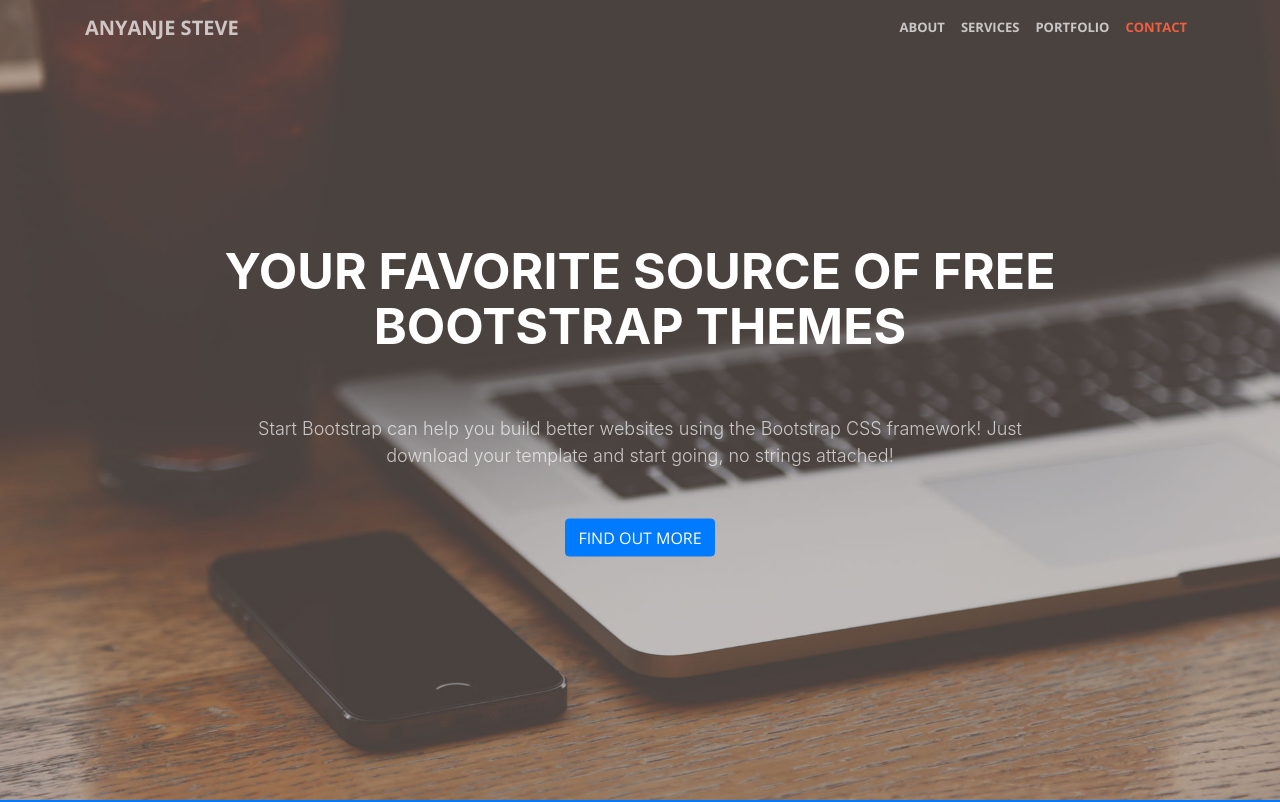
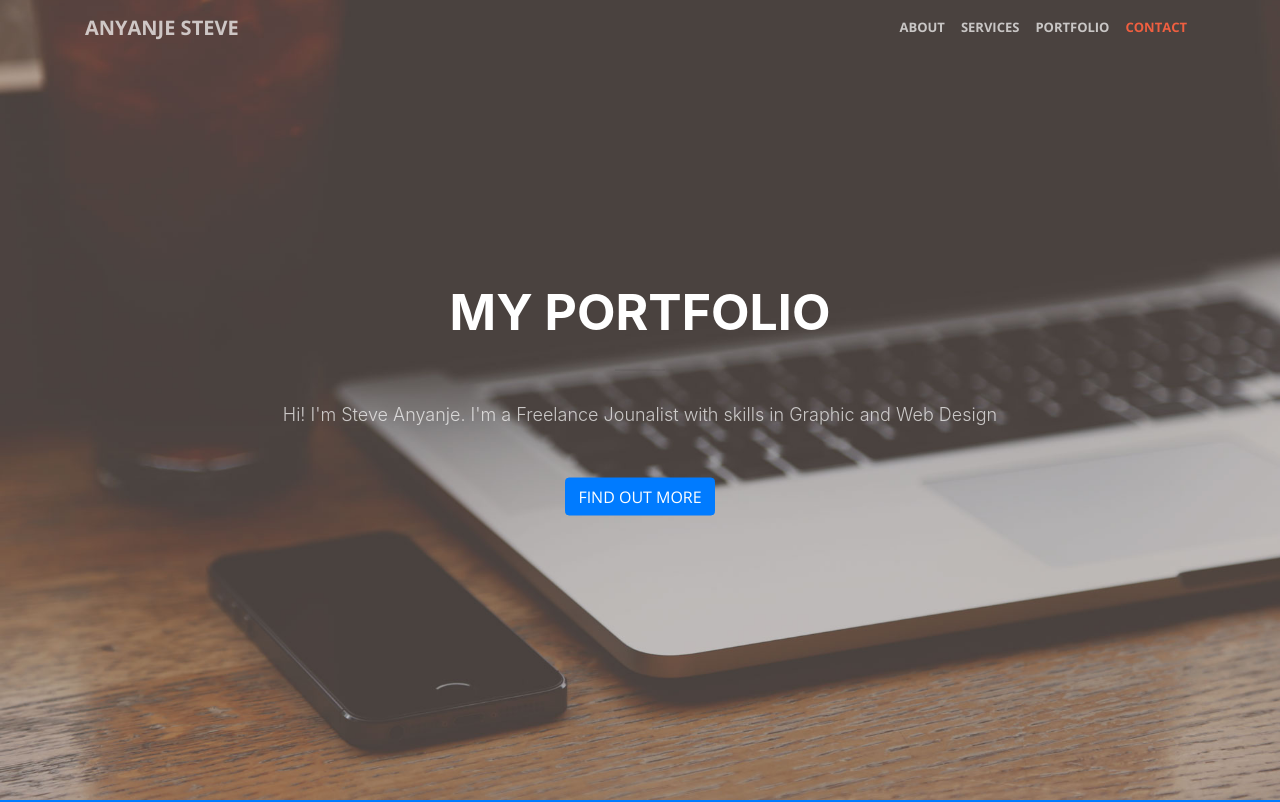
Before and after one commit to bikysteve/bikysteve.github.io, a website with bundled scripts: page index.html in a window 1280 px wide. Shown: the top 802 px of the page. Built offline with nearby package versions, Linux system fonts and the light colour scheme.

Commit message:
added a new line in the header

```diff
--- a/index.html
+++ b/index.html
@@ -57,9 +57,9 @@
     <header class="masthead">
       <div class="header-content">
         <div class="header-content-inner">
-          <h1 id="homeHeading">Your Favorite Source of Free Bootstrap Themes</h1>
+          <h1 id="homeHeading">My Portfolio</h1>
           <hr>
-          <p>Start Bootstrap can help you build better websites using the Bootstrap CSS framework! Just download your template and start going, no strings attached!</p>
+          <p>Hi! I'm Steve Anyanje. I'm a Freelance Jounalist with skills in Graphic and Web Design</p>
           <a class="btn btn-primary btn-xl js-scroll-trigger" href="#about">Find Out More</a>
         </div>
       </div>
```
